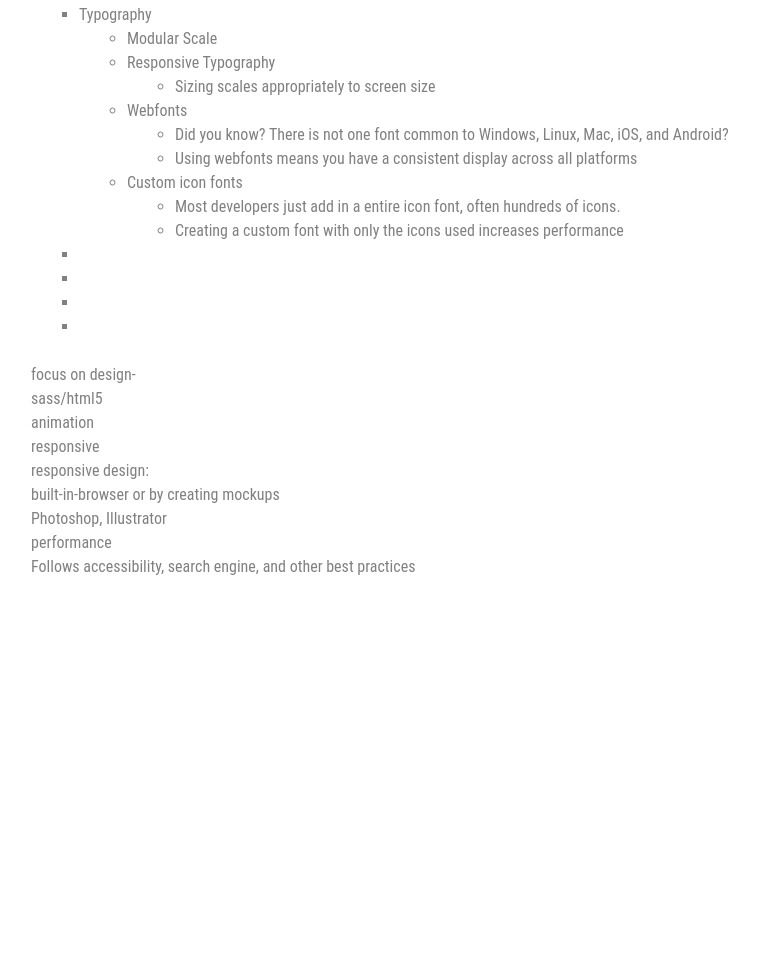
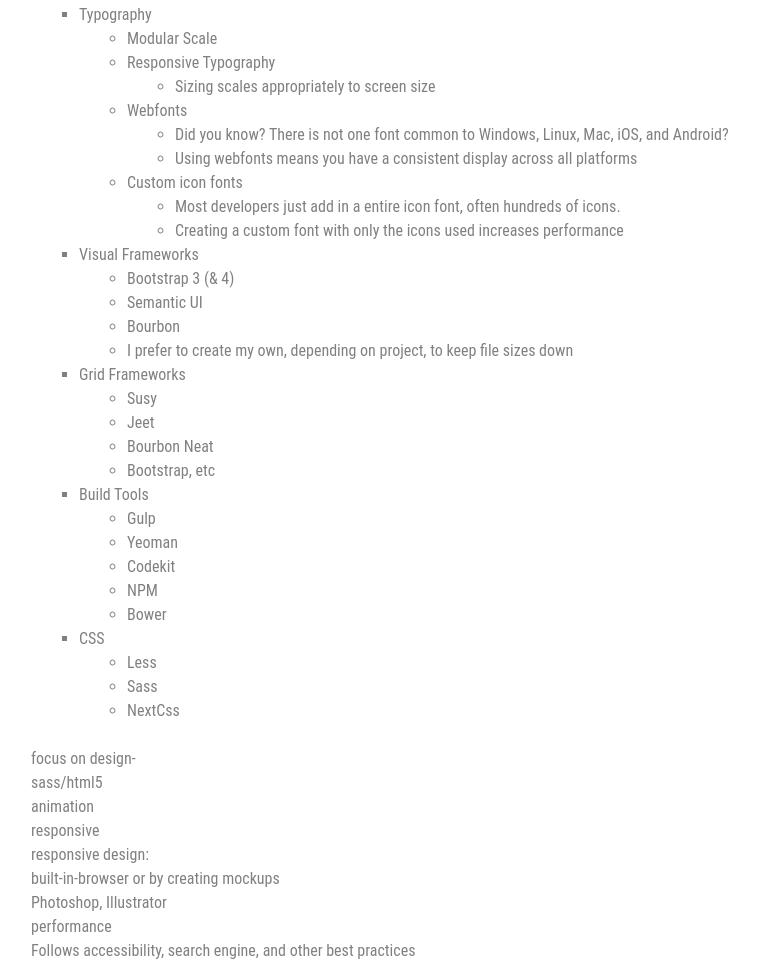
Before and after one commit to iamgena/iamgena.github.io, a website: page index.html in a window 1280 px wide. Shown: the part 2489-3452 px from the top of the page, without its empty margins (9-768 px from the left). Before the commit the page ends 3068 px from the top, so only its background shows below. Drawn offline with Linux system fonts and the light colour scheme.

Commit message:
content update

```diff
--- a/index.html
+++ b/index.html
@@ -136,10 +136,38 @@
                         </li>
                     </ul>
                 </li>
-                <li></li>
-                <li></li>
-                <li></li>
-                <li></li>
+                <li>Visual Frameworks
+                    <ul>
+                        <li>Bootstrap 3 (& 4)</li>
+                        <li>Semantic UI</li>
+                        <li>Bourbon</li>
+                        <li>I prefer to create my own, depending on project, to keep file sizes down</li>
+                    </ul>
+                </li>
+                <li>Grid Frameworks
+                    <ul>
+                        <li>Susy</li>
+                        <li>Jeet</li>
+                        <li>Bourbon Neat</li>
+                        <li>Bootstrap, etc</li>
+                    </ul>
+                </li>
+                <li>Build Tools
+                    <ul>
+                        <li>Gulp</li>
+                        <li>Yeoman</li>
+                        <li>Codekit</li>
+                        <li>NPM</li>
+                        <li>Bower</li>
+                    </ul>
+                </li>
+                <li>CSS
+                    <ul>
+                        <li>Less</li>
+                        <li>Sass</li>
+                        <li>NextCss</li>
+                    </ul>
+                </li>
             </ul>
 
 
```
